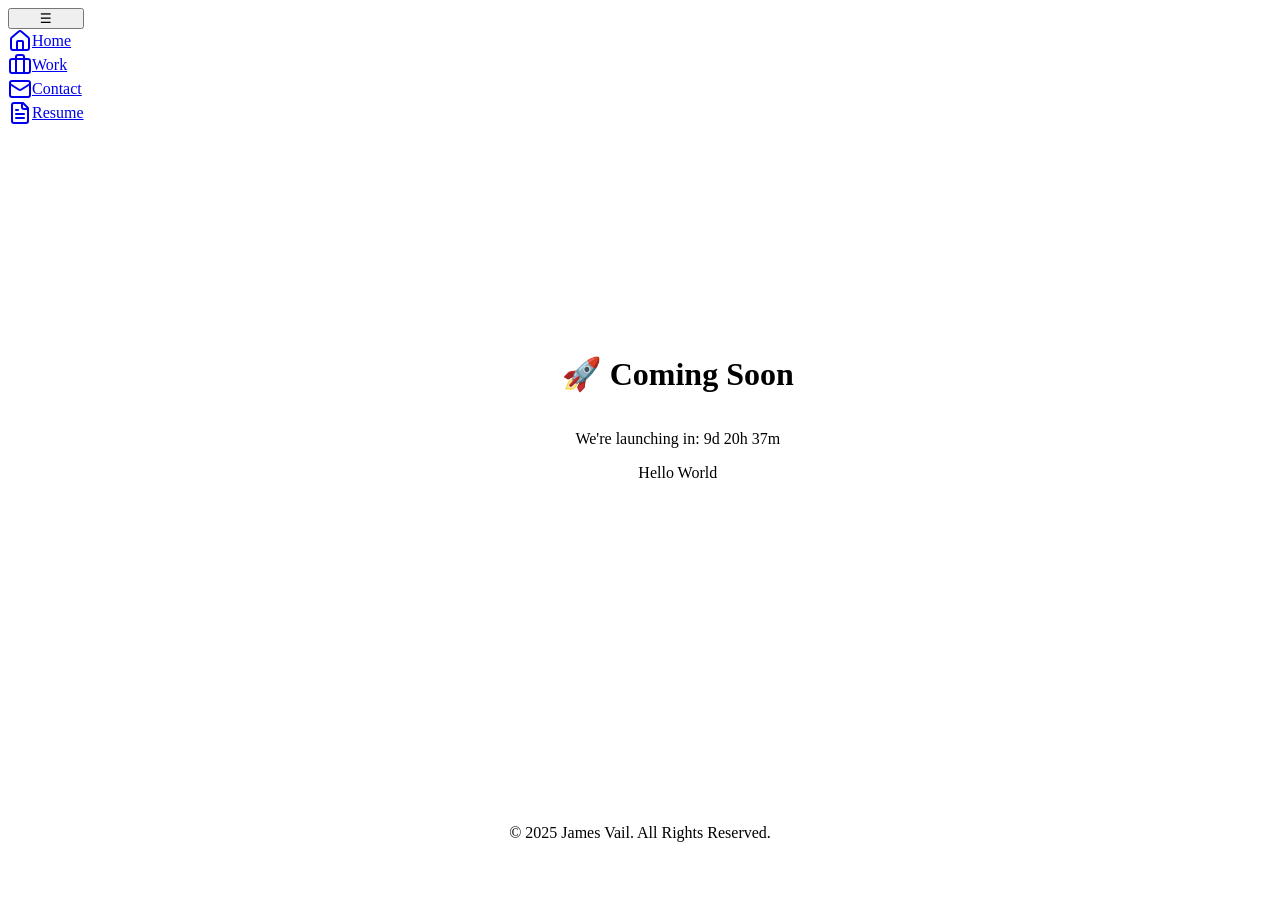
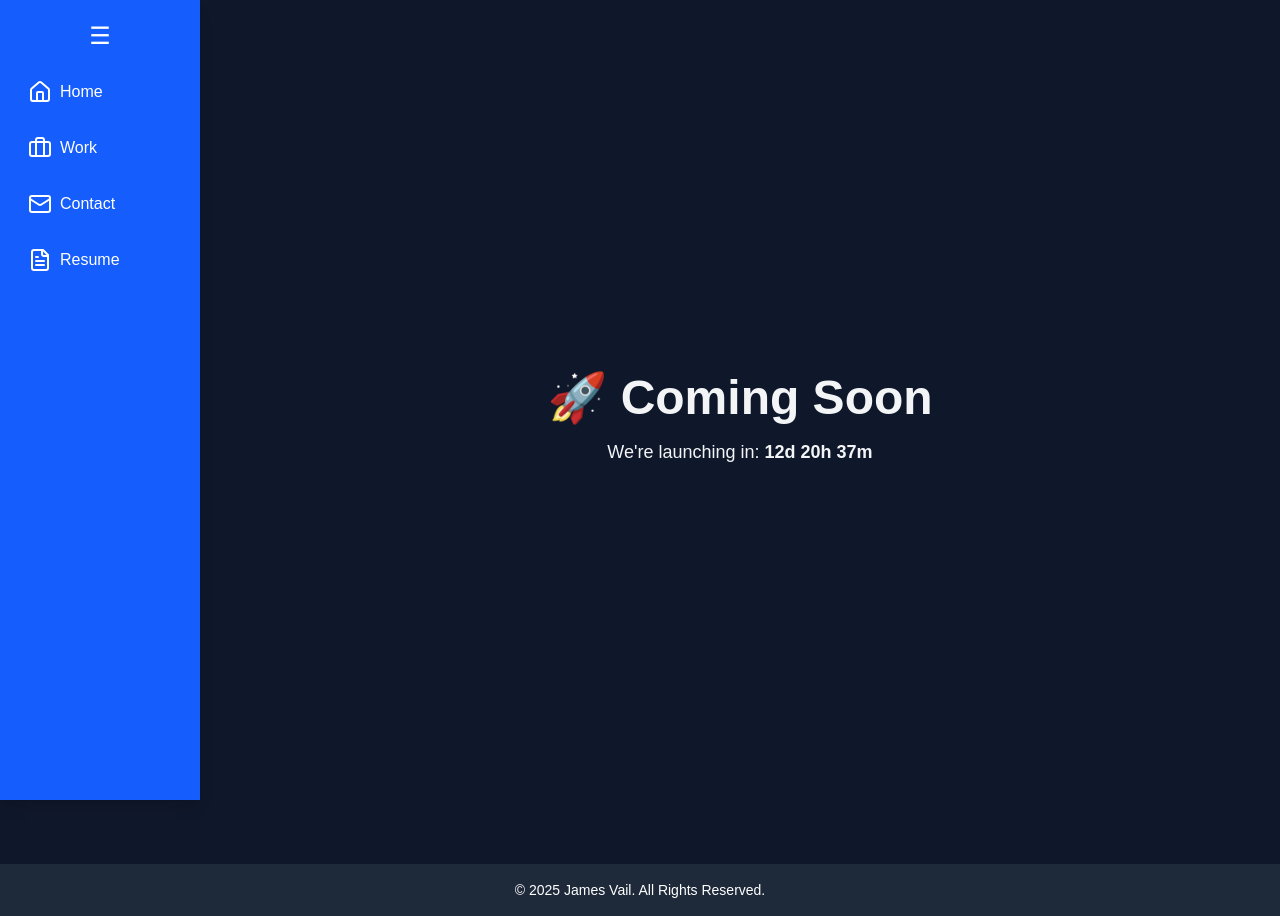
Before and after one commit to jamesvail/james_vail_site, a Next.js app: page /coming-soon in a window 1280 px wide. Before the commit the page ends 858 px from the top, so only its background shows below. Built offline with nearby package versions, Linux system fonts and the light colour scheme.

Commit message:
fixed tailwindcss, simple import statement. restructured sidebar. using postcss instead of cli now.

```diff
--- a/next.config.ts
+++ b/next.config.ts
@@ -1,18 +1,7 @@
 import type { NextConfig } from "next";
 
 const nextConfig: NextConfig = {
-  experimental: {
-    turbo: {},
-  },
-  compiler: {
-    styledComponents: true,
-  },
-  typescript: {
-    ignoreBuildErrors: false, // ts checks
-  },
-  eslint: {
-    ignoreDuringBuilds: true,
-  },
+
 };
 
 export default nextConfig;
--- a/package.json
+++ b/package.json
@@ -9,6 +9,7 @@
     "lint": "next lint"
   },
   "dependencies": {
+    "@tailwindcss/postcss": "^4.0.9",
     "lucide-react": "^0.475.0",
     "next": "15.1.7",
     "prop-types": "^15.8.1",
@@ -18,13 +19,14 @@
   },
   "devDependencies": {
     "@eslint/eslintrc": "^3",
-    "@tailwindcss/cli": "^4.0.9",
-    "@tailwindcss/postcss": "^4.0.8",
     "@types/node": "22.13.5",
     "@types/react": "19.0.10",
     "@types/react-dom": "^19",
+    "autoprefixer": "^10.4.20",
     "eslint": "^9",
     "eslint-config-next": "15.1.7",
+    "postcss": "^8.5.3",
+    "tailwindcss": "^4.0.9",
     "typescript": "5.7.3"
   }
 }
--- /dev/null
+++ b/postcss.config.mjs
@@ -0,0 +1,8 @@
+const config = {
+  plugins: {
+    '@tailwindcss/postcss': {},
+    autoprefixer: {},
+  },
+};
+
+export default config;
--- a/public/tailwind-output.css
+++ /dev/null
@@ -1,73 +0,0 @@
-/*! tailwindcss v4.0.9 | MIT License | https://tailwindcss.com */
-.fixed {
-  position: fixed;
-}
-.z-50 {
-  z-index: 50;
-}
-.container {
-  width: 100%;
-}
-.mx-auto {
-  margin-inline: auto;
-}
-.flex {
-  display: flex;
-}
-.h-screen {
-  height: 100vh;
-}
-.min-h-screen {
-  min-height: 100vh;
-}
-.w-full {
-  width: 100%;
-}
-.flex-1 {
-  flex: 1;
-}
-.cursor-pointer {
-  cursor: pointer;
-}
-.flex-col {
-  flex-direction: column;
-}
-.items-center {
-  align-items: center;
-}
-.justify-between {
-  justify-content: space-between;
-}
-.justify-center {
-  justify-content: center;
-}
-.bg-transparent {
-  background-color: transparent;
-}
-.text-center {
-  text-align: center;
-}
-.transition-all {
-  transition-property: all;
-  transition-timing-function: var(--tw-ease, ease);
-  transition-duration: var(--tw-duration, 0s);
-}
-.duration-300 {
-  --tw-duration: 300ms;
-  transition-duration: 300ms;
-}
-.focus\:outline-none {
-  &:focus {
-    --tw-outline-style: none;
-    outline-style: none;
-  }
-}
-.test {
-  background-color: blue;
-  padding: 20px;
-  color: white;
-}
-@property --tw-duration {
-  syntax: "*";
-  inherits: false;
-}
--- a/src/app/(pages)/coming-soon/page.tsx
+++ b/src/app/(pages)/coming-soon/page.tsx
@@ -6,7 +6,7 @@ export default function ComingSoon() {
 
   useEffect(() => {
     const calculateTimeLeft = () => {
-      const targetDate = new Date("2025-03-04T00:00:00").getTime();
+      const targetDate = new Date("2025-03-07T00:00:00").getTime();
       const now = new Date().getTime();
       const difference = targetDate - now;
 
@@ -27,13 +27,11 @@ export default function ComingSoon() {
   }, []);
 
   return (
-    <div className="min-h-screen flex flex-col justify-center items-center text-center bg-gray-900 text-white">
-      <h1 className="text-4xl font-bold mb-4">🚀 Coming Soon</h1>
+    <div className="min-h-screen flex flex-col justify-center items-center text-center bg-background text-text">
+      <h1 className="text-5xl font-bold mb-4 text-accent">🚀 Coming Soon</h1>
       <p className="text-lg mb-6">
         We&apos;re launching in: <span className="font-semibold">{timeLeft}</span>
       </p>
-      <div className="bg-red-500 text-white p-4">Hello World</div>
-
     </div>
   );
 }
--- a/src/app/layout.tsx
+++ b/src/app/layout.tsx
@@ -15,7 +15,7 @@ export default function RootLayout({ children }: { children: React.ReactNode })
       <body className="bg-background text-text">
         <div className="flex min-h-screen">
           <Sidebar />
-          <main className="flex-1 p-6">{children}</main>
+          <main className="flex-1 p-8">{children}</main>
         </div>
         <Footer />
       </body>
--- /dev/null
+++ b/src/app/page.tsx
@@ -0,0 +1,5 @@
+import { redirect } from 'next/navigation';
+
+export default function Home() {
+  redirect('/coming-soon'); // Auto-redirect users
+}
--- a/src/app/styles/globals.css
+++ b/src/app/styles/globals.css
@@ -1,10 +1,19 @@
-/* Add this in `globals.css` */
-@tailwind base;
-@tailwind components;
-@tailwind utilities;
+@import 'tailwindcss';
 
-.test {
-  background-color: blue;
-  padding: 20px;
-  color: white;
+:root {
+  --background: #0F172A;
+  --foreground: #F3F4F6;
 }
+
+@media (prefers-color-scheme: dark) {
+  :root {
+    --background: #0F172A;
+    --foreground: #F3F4F6;
+  }
+}
+
+body {
+  color: var(--foreground);
+  background: var(--background);
+  font-family: Arial, Helvetica, sans-serif;
+}
--- a/src/app/styles/tailwind-output.css
+++ /dev/null
@@ -1,73 +0,0 @@
-/*! tailwindcss v4.0.9 | MIT License | https://tailwindcss.com */
-.fixed {
-  position: fixed;
-}
-.z-50 {
-  z-index: 50;
-}
-.container {
-  width: 100%;
-}
-.mx-auto {
-  margin-inline: auto;
-}
-.flex {
-  display: flex;
-}
-.h-screen {
-  height: 100vh;
-}
-.min-h-screen {
-  min-height: 100vh;
-}
-.w-full {
-  width: 100%;
-}
-.flex-1 {
-  flex: 1;
-}
-.cursor-pointer {
-  cursor: pointer;
-}
-.flex-col {
-  flex-direction: column;
-}
-.items-center {
-  align-items: center;
-}
-.justify-between {
-  justify-content: space-between;
-}
-.justify-center {
-  justify-content: center;
-}
-.bg-transparent {
-  background-color: transparent;
-}
-.text-center {
-  text-align: center;
-}
-.transition-all {
-  transition-property: all;
-  transition-timing-function: var(--tw-ease, ease);
-  transition-duration: var(--tw-duration, 0s);
-}
-.duration-300 {
-  --tw-duration: 300ms;
-  transition-duration: 300ms;
-}
-.focus\:outline-none {
-  &:focus {
-    --tw-outline-style: none;
-    outline-style: none;
-  }
-}
-.test {
-  background-color: blue;
-  padding: 20px;
-  color: white;
-}
-@property --tw-duration {
-  syntax: "*";
-  inherits: false;
-}
--- a/src/components/layout/footer.tsx
+++ b/src/components/layout/footer.tsx
@@ -1,7 +1,9 @@
-export default function Footer() {
-    return (
-      <footer className="bg-gray-900 text-white text-center py-4">
-        <p className="text-sm">&copy; {new Date().getFullYear()} James Vail. All Rights Reserved.</p>
-      </footer>
-    );
-  }
+const Footer = () => {
+  return (
+    <footer className="bg-gray-800 text-white text-center py-4 mt-auto">
+      <p className="text-sm">&copy; {new Date().getFullYear()} James Vail. All Rights Reserved.</p>
+    </footer>
+  );
+};
+
+export default Footer;
--- a/src/components/layout/sidebar.tsx
+++ b/src/components/layout/sidebar.tsx
@@ -1,37 +1,34 @@
-'use client';
+"use client";
 
-import React from 'react';
-import Link from 'next/link';
-import { useState } from 'react';
-// Sidebar icons
+import React, { useState } from "react";
+import Link from "next/link";
 import { Home, Briefcase, Mail, FileText } from "lucide-react";
 
 const Sidebar = () => {
   const [isOpen, setIsOpen] = useState(true);
 
-
   return (
-    <div className={`h-screen bg-primary text-text flex flex-col p-5 transition-all ${isOpen ? 'w-64' : 'w-20'}`}>
+    <div className={`h-screen bg-blue-600 text-white flex flex-col p-5 transition-all ${isOpen ? "w-50" : "w-20"} shadow-lg`}>
       <button
-        className="text-xl mb-5 focus:outline-none"
+        className="text-2xl mb-5 focus:outline-none"
         onClick={() => setIsOpen(!isOpen)}
       >
         ☰
       </button>
       <nav className="flex flex-col space-y-4">
-        <Link href="/" className="flex items-center space-x-2 hover:text-accent">
+        <Link href="/" className="flex items-center space-x-2 p-2 rounded-lg hover:bg-blue-500">
           <Home size={24} />
           {isOpen && <span>Home</span>}
         </Link>
-        <Link href="/work" className="flex items-center space-x-2 hover:text-accent">
+        <Link href="/work" className="flex items-center space-x-2 p-2 rounded-lg hover:bg-blue-500">
           <Briefcase size={24} />
           {isOpen && <span>Work</span>}
         </Link>
-        <Link href="/contact" className="flex items-center space-x-2 hover:text-accent">
+        <Link href="/contact" className="flex items-center space-x-2 p-2 rounded-lg hover:bg-blue-500">
           <Mail size={24} />
           {isOpen && <span>Contact</span>}
         </Link>
-        <Link href="/resume" className="flex items-center space-x-2 hover:text-accent">
+        <Link href="/resume" className="flex items-center space-x-2 p-2 rounded-lg hover:bg-blue-500">
           <FileText size={24} />
           {isOpen && <span>Resume</span>}
         </Link>
--- a/tailwind.config.ts
+++ b/tailwind.config.ts
@@ -2,9 +2,9 @@ import type { Config } from "tailwindcss";
 
 const config: Config = {
   content: [
+    "./src/app/**/*.{js,ts,jsx,tsx,mdx}",
     "./src/pages/**/*.{js,ts,jsx,tsx,mdx}",
     "./src/components/**/*.{js,ts,jsx,tsx,mdx}",
-    "./src/app/**/*.{js,ts,jsx,tsx,mdx}",
   ],
   theme: {
     extend: {
```
Also changed, not shown: 1 other file (tests, documents, lock files or other folders).
